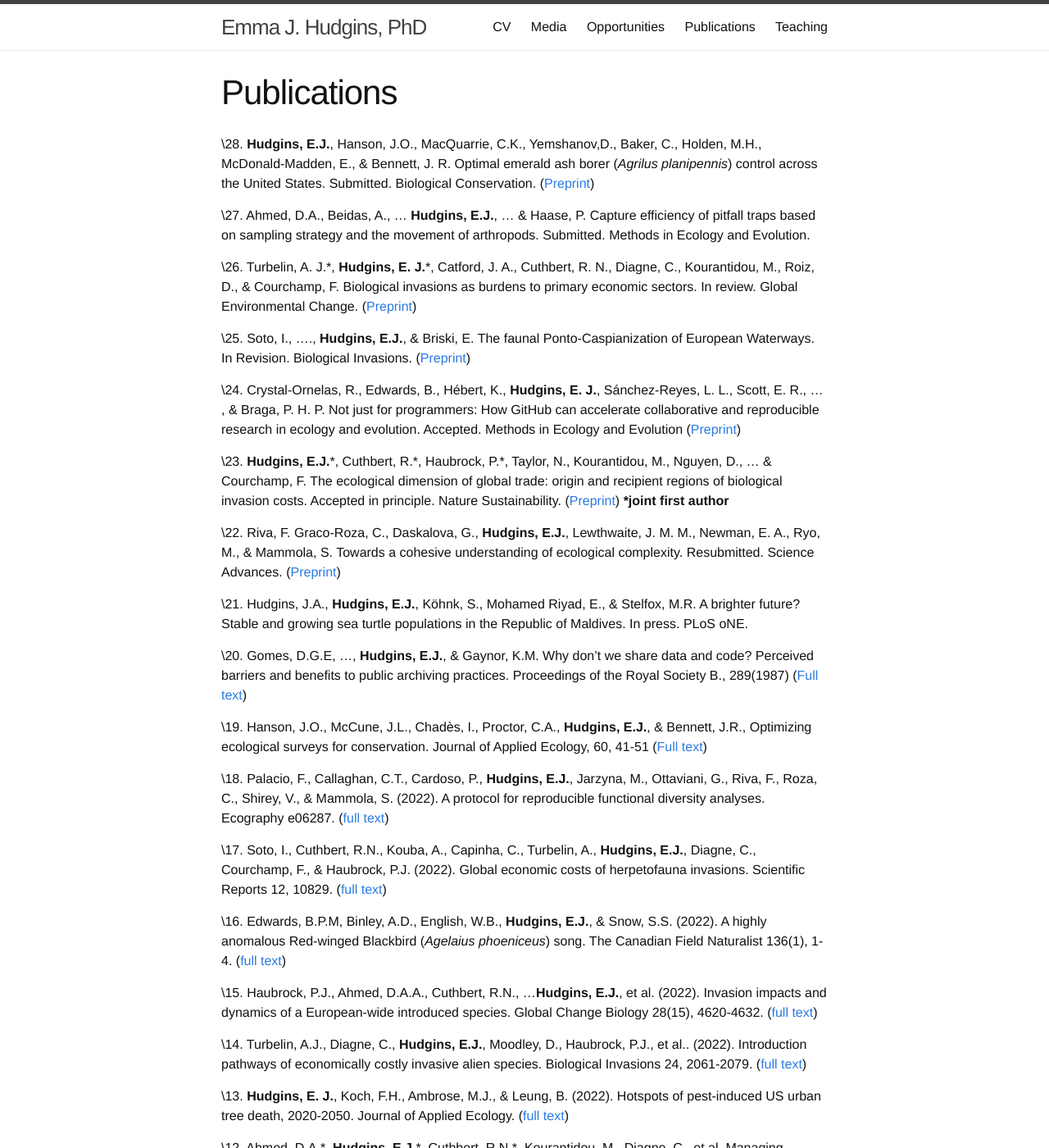
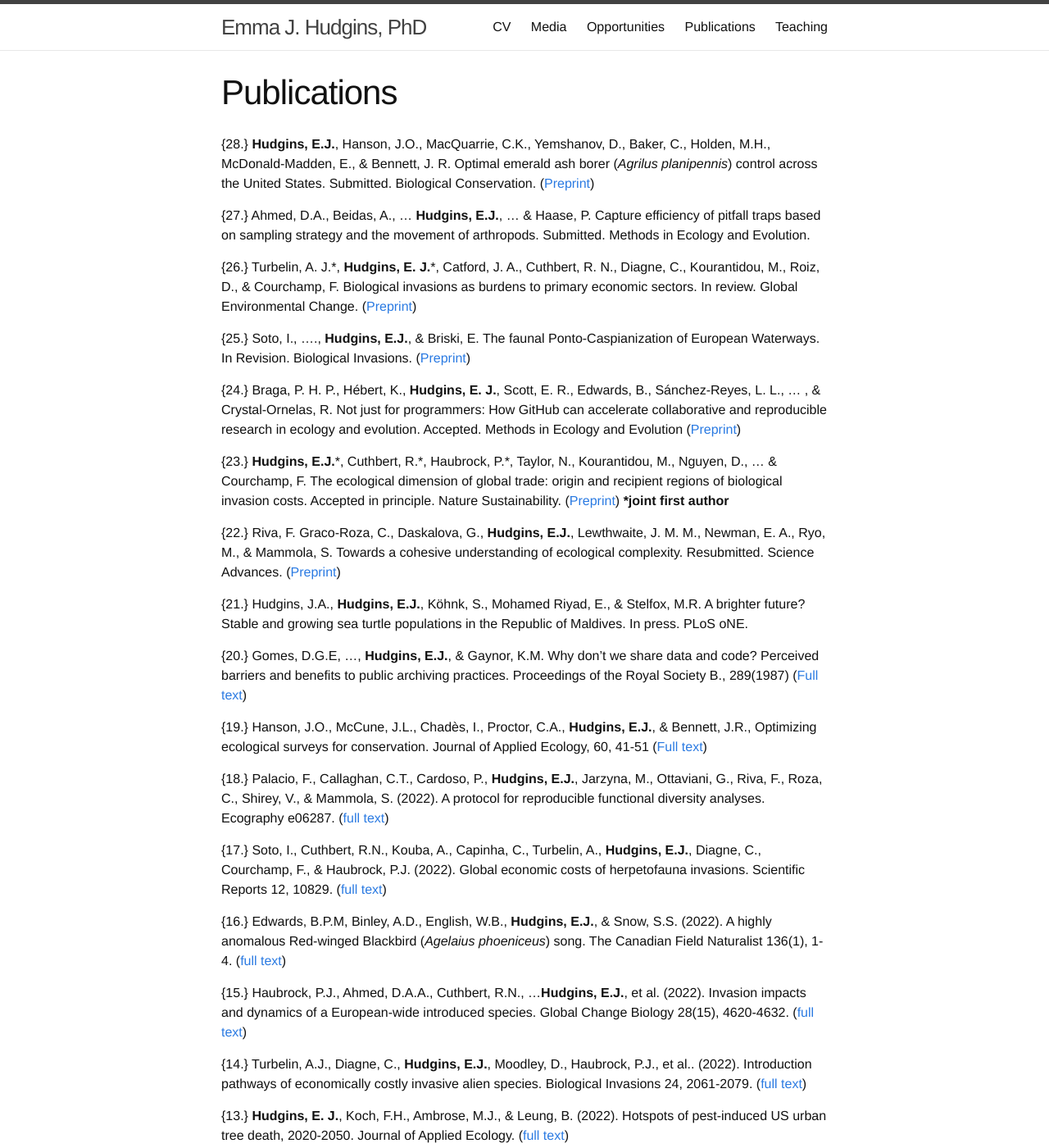
Before and after one commit to emmajhudgins/emmajhudgins.github.io, a Jekyll site: the page built from publications.md, in a window 1280 px wide and 1400 px high. Shown: the whole window at 82% size. Built offline with Jekyll 4.4.1, drawn with Linux system fonts in a browser that asks for light colours; nearby versions of some CDN libraries; some web fonts are replaced; some of the changed text lies outside the part shown.

Commit message:
Update publications.md

```diff
--- a/publications.md
+++ b/publications.md
@@ -8,64 +8,64 @@ order: 2
 
 ---
 
-\28. **Hudgins, E.J.**, Hanson, J.O., MacQuarrie, C.K., Yemshanov,D., Baker, C., Holden, M.H., McDonald-Madden, E., & Bennett, J. R. Optimal emerald ash borer (*Agrilus planipennis*) control across the United States. Submitted. Biological Conservation. ([Preprint](https://doi.org/10.21203/rs.3.rs-1998687/v2))
+{28.} **Hudgins, E.J.**, Hanson, J.O., MacQuarrie, C.K., Yemshanov, D., Baker, C., Holden, M.H., McDonald-Madden, E., & Bennett, J. R. Optimal emerald ash borer (*Agrilus planipennis*) control across the United States. Submitted. Biological Conservation. ([Preprint](https://doi.org/10.21203/rs.3.rs-1998687/v2))
 
-\27. Ahmed, D.A., Beidas, A., ... **Hudgins, E.J.**, ... & Haase, P. Capture efficiency of pitfall traps based on sampling strategy and the movement of arthropods. Submitted. Methods in Ecology and Evolution.
+{27.} Ahmed, D.A., Beidas, A., ... **Hudgins, E.J.**, ... & Haase, P. Capture efficiency of pitfall traps based on sampling strategy and the movement of arthropods. Submitted. Methods in Ecology and Evolution.
 
-\26. Turbelin, A. J.\*, **Hudgins, E. J.**\*, Catford, J. A., Cuthbert, R. N., Diagne, C., Kourantidou, M., Roiz, D., & Courchamp, F. Biological invasions as burdens to primary economic sectors. In review. Global Environmental Change. ([Preprint](https://doi.org/10.21203/rs.3.rs-2444595/v1))
+{26.} Turbelin, A. J.\*, **Hudgins, E. J.**\*, Catford, J. A., Cuthbert, R. N., Diagne, C., Kourantidou, M., Roiz, D., & Courchamp, F. Biological invasions as burdens to primary economic sectors. In review. Global Environmental Change. ([Preprint](https://doi.org/10.21203/rs.3.rs-2444595/v1))
 
-\25. Soto, I., …., **Hudgins, E.J.**, & Briski, E. The faunal Ponto-Caspianization of European Waterways. In Revision. Biological Invasions. ([Preprint](https://doi.org/10.21203/rs.3.rs-1702320/v1))
+{25.} Soto, I., …., **Hudgins, E.J.**, & Briski, E. The faunal Ponto-Caspianization of European Waterways. In Revision. Biological Invasions. ([Preprint](https://doi.org/10.21203/rs.3.rs-1702320/v1))
 
-\24. Crystal-Ornelas, R., Edwards, B., Hébert, K., **Hudgins, E. J.**, Sánchez-Reyes, L. L., Scott, E. R., … , & Braga, P. H. P. Not just for programmers: How GitHub can accelerate collaborative and reproducible research in ecology and evolution. Accepted. Methods in Ecology and Evolution ([Preprint](https://doi.org/10.31222/osf.io/x3p2q))
+{24.} Braga, P. H. P., Hébert, K., **Hudgins, E. J.**, Scott, E. R., Edwards, B., Sánchez-Reyes, L. L., … , & Crystal-Ornelas, R. Not just for programmers: How GitHub can accelerate collaborative and reproducible research in ecology and evolution. Accepted. Methods in Ecology and Evolution ([Preprint](https://doi.org/10.31222/osf.io/x3p2q))
 
-\23. **Hudgins, E.J.**\*, Cuthbert, R.\*, Haubrock, P.\*, Taylor, N., Kourantidou, M., Nguyen, D., ... & Courchamp, F. The ecological dimension of global trade: origin and recipient regions of biological invasion costs. Accepted in principle. Nature Sustainability. ([Preprint](https://doi.org/10.21203/rs.3.rs-1762292/v1))
+{23.} **Hudgins, E.J.**\*, Cuthbert, R.\*, Haubrock, P.\*, Taylor, N., Kourantidou, M., Nguyen, D., ... & Courchamp, F. The ecological dimension of global trade: origin and recipient regions of biological invasion costs. Accepted in principle. Nature Sustainability. ([Preprint](https://doi.org/10.21203/rs.3.rs-1762292/v1))
 **\*joint first author**
 
-\22. Riva, F. Graco-Roza, C., Daskalova, G., **Hudgins, E.J.**, Lewthwaite, J. M. M., Newman, E. A., Ryo, M., & Mammola, S.  Towards a cohesive understanding of ecological complexity. Resubmitted. Science Advances. ([Preprint](https://ecoevorxiv.org/tzy9k/))
+{22.} Riva, F. Graco-Roza, C., Daskalova, G., **Hudgins, E.J.**, Lewthwaite, J. M. M., Newman, E. A., Ryo, M., & Mammola, S.  Towards a cohesive understanding of ecological complexity. Resubmitted. Science Advances. ([Preprint](https://ecoevorxiv.org/tzy9k/))
 
-\21. Hudgins, J.A., **Hudgins, E.J.**, Köhnk, S., Mohamed Riyad, E., & Stelfox, M.R. A brighter future? Stable and growing sea turtle populations in the Republic of Maldives. In press. PLoS oNE.
+{21.} Hudgins, J.A., **Hudgins, E.J.**, Köhnk, S., Mohamed Riyad, E., & Stelfox, M.R. A brighter future? Stable and growing sea turtle populations in the Republic of Maldives. In press. PLoS oNE.
 
-\20. Gomes, D.G.E, …, **Hudgins, E.J.**, & Gaynor, K.M. Why don’t we share data and code? Perceived barriers and benefits to public archiving practices. Proceedings of the Royal Society B., 289(1987) ([Full text](https://royalsocietypublishing.org/doi/10.1098/rspb.2022.1113))
+{20.} Gomes, D.G.E, …, **Hudgins, E.J.**, & Gaynor, K.M. Why don’t we share data and code? Perceived barriers and benefits to public archiving practices. Proceedings of the Royal Society B., 289(1987) ([Full text](https://royalsocietypublishing.org/doi/10.1098/rspb.2022.1113))
 
-\19. Hanson, J.O., McCune, J.L., Chadès, I., Proctor, C.A., **Hudgins, E.J.**, & Bennett, J.R., Optimizing ecological surveys for conservation. Journal of Applied Ecology, 60, 41-51 ([Full text](https://doi.org/10.1111/1365-2664.14309))
+{19.} Hanson, J.O., McCune, J.L., Chadès, I., Proctor, C.A., **Hudgins, E.J.**, & Bennett, J.R., Optimizing ecological surveys for conservation. Journal of Applied Ecology, 60, 41-51 ([Full text](https://doi.org/10.1111/1365-2664.14309))
 
-\18.  Palacio, F., Callaghan, C.T., Cardoso, P., **Hudgins, E.J.**, Jarzyna, M., Ottaviani, G., Riva, F., Roza, C., Shirey, V., & Mammola, S. (2022). A protocol for reproducible functional diversity analyses. Ecography e06287. ([full text](https://doi.org/10.1111/ecog.06287))
+{18.} Palacio, F., Callaghan, C.T., Cardoso, P., **Hudgins, E.J.**, Jarzyna, M., Ottaviani, G., Riva, F., Roza, C., Shirey, V., & Mammola, S. (2022). A protocol for reproducible functional diversity analyses. Ecography e06287. ([full text](https://doi.org/10.1111/ecog.06287))
 
-\17.  Soto, I., Cuthbert, R.N., Kouba, A., Capinha, C., Turbelin, A., **Hudgins, E.J.**, Diagne, C., Courchamp, F., & Haubrock, P.J. (2022). Global economic costs of herpetofauna invasions. Scientific Reports 12, 10829. ([full text](https://doi.org/10.1038/s41598-022-15079-9))
+{17.} Soto, I., Cuthbert, R.N., Kouba, A., Capinha, C., Turbelin, A., **Hudgins, E.J.**, Diagne, C., Courchamp, F., & Haubrock, P.J. (2022). Global economic costs of herpetofauna invasions. Scientific Reports 12, 10829. ([full text](https://doi.org/10.1038/s41598-022-15079-9))
 
-\16. Edwards, B.P.M, Binley, A.D., English, W.B., **Hudgins, E.J.**, & Snow, S.S. (2022). A highly anomalous Red-winged Blackbird (*Agelaius phoeniceus*) song. The Canadian Field Naturalist 136(1), 1-4. ([full text](https://doi.org/10.22621/cfn.v136i1.2877))
+{16.} Edwards, B.P.M, Binley, A.D., English, W.B., **Hudgins, E.J.**, & Snow, S.S. (2022). A highly anomalous Red-winged Blackbird (*Agelaius phoeniceus*) song. The Canadian Field Naturalist 136(1), 1-4. ([full text](https://doi.org/10.22621/cfn.v136i1.2877))
 
-\15.  Haubrock, P.J., Ahmed, D.A.A., Cuthbert, R.N., …**Hudgins, E.J.**, et al. (2022). Invasion impacts and dynamics of a European-wide introduced species. Global Change Biology 28(15), 4620-4632. ([full text](https://doi.org/10.1111/gcb.16207))
+{15.} Haubrock, P.J., Ahmed, D.A.A., Cuthbert, R.N., …**Hudgins, E.J.**, et al. (2022). Invasion impacts and dynamics of a European-wide introduced species. Global Change Biology 28(15), 4620-4632. ([full text](https://doi.org/10.1111/gcb.16207))
 
-\14. Turbelin, A.J., Diagne, C., **Hudgins, E.J.**, Moodley, D., Haubrock, P.J., et al.. (2022). Introduction pathways of economically costly invasive alien species. Biological Invasions 24, 2061-2079. ([full text](https://doi.org/10.1007/s10530-022-02796-5))
+{14.} Turbelin, A.J., Diagne, C., **Hudgins, E.J.**, Moodley, D., Haubrock, P.J., et al.. (2022). Introduction pathways of economically costly invasive alien species. Biological Invasions 24, 2061-2079. ([full text](https://doi.org/10.1007/s10530-022-02796-5))
 
-\13. **Hudgins, E. J.**, Koch, F.H., Ambrose, M.J., & Leung, B. (2022). Hotspots of pest-induced US urban tree death, 2020-2050. Journal of Applied Ecology. ([full text](https://doi.org/10.1111/1365-2664.14141/))
+{13.} **Hudgins, E. J.**, Koch, F.H., Ambrose, M.J., & Leung, B. (2022). Hotspots of pest-induced US urban tree death, 2020-2050. Journal of Applied Ecology. ([full text](https://doi.org/10.1111/1365-2664.14141/))
 
-\12. Ahmed, D.A.\*, **Hudgins, E.J.**\*, Cuthbert, R.N.\*, Kourantidou, M., Diagne, C., et al. Managing biological invasions: the cost of inaction. Accepted. Biological Invasions. ([full text](https://doi.org/10.1007/s10530-022-02755-0))
+{12.} Ahmed, D.A.\*, **Hudgins, E.J.**\*, Cuthbert, R.N.\*, Kourantidou, M., Diagne, C., et al. Managing biological invasions: the cost of inaction. Accepted. Biological Invasions. ([full text](https://doi.org/10.1007/s10530-022-02755-0))
 \***joint first author**
 
-\11. Cuthbert, R.N., Diagne, C\*. **Hudgins, E.J.**\*, Turbelin, A.J.\*, Ahmed, D. A., Albert, C., Bodey, T.W., Briski, E., Essl, F., Haubrock, P.J., Gozlan, R.E., Kirichenko, N., Kourantidou, M., Kramer, A. M., & Courchamp, F. (2022). Biological invasion costs reveal insufficient proactive management worldwide. Science of the Total Environment, 153404. ([full text](https://doi.org/10.1016/j.scitotenv.2022.153404))
+{11.} Cuthbert, R.N., Diagne, C\*. **Hudgins, E.J.**\*, Turbelin, A.J.\*, Ahmed, D. A., Albert, C., Bodey, T.W., Briski, E., Essl, F., Haubrock, P.J., Gozlan, R.E., Kirichenko, N., Kourantidou, M., Kramer, A. M., & Courchamp, F. (2022). Biological invasion costs reveal insufficient proactive management worldwide. Science of the Total Environment, 153404. ([full text](https://doi.org/10.1016/j.scitotenv.2022.153404))
 \***joint second author**
 
-\10. Haubrock, P. J., Cuthbert, R. N., **Hudgins, E. J.**, Crystal-Ornelas, R., Kourantidou, M., Moodley, D., Liu, C., Turbelin, A.J., Leroy, B., & Courchamp, F. (2022). Geographic and taxonomic trends of rising biological invasion costs. Science of the Total Environment, 152948. ([full text](https://doi.org/10.1016/j.scitotenv.2022.152948))
+{10.} Haubrock, P. J., Cuthbert, R. N., **Hudgins, E. J.**, Crystal-Ornelas, R., Kourantidou, M., Moodley, D., Liu, C., Turbelin, A.J., Leroy, B., & Courchamp, F. (2022). Geographic and taxonomic trends of rising biological invasion costs. Science of the Total Environment, 152948. ([full text](https://doi.org/10.1016/j.scitotenv.2022.152948))
 
-\9. Ahmed, D. **Hudgins, E.J.**, Cuthbert, R., Haubrock, P.J., Renault, D., Bonnaud, E., Diagne, C., & Courchamp, F. (2021). Modelling the damage costs of invasive alien species. Biological Invasions. ([full text](https://doi.org/10.1007/s10530-021-02586-5))
+{9.} Ahmed, D. **Hudgins, E.J.**, Cuthbert, R., Haubrock, P.J., Renault, D., Bonnaud, E., Diagne, C., & Courchamp, F. (2021). Modelling the damage costs of invasive alien species. Biological Invasions. ([full text](https://doi.org/10.1007/s10530-021-02586-5))
 
-\8. Reid, C.H., **Hudgins, E.J.**, Guay, J.D., Patterson, S., Medd, A.M., Cooke, S.J., & Bennett, J.R. (2021). The state of Canada’s biosecurity efforts to protect biodiversity from species invasions. FACETS 6: 1922-1954. ([full text](https://doi.org/10.1139/facets-2021-0012))
+{8.} Reid, C.H., **Hudgins, E.J.**, Guay, J.D., Patterson, S., Medd, A.M., Cooke, S.J., & Bennett, J.R. (2021). The state of Canada’s biosecurity efforts to protect biodiversity from species invasions. FACETS 6: 1922-1954. ([full text](https://doi.org/10.1139/facets-2021-0012))
 
-\7. Crystal-Ornelas, R. Fantle-Lepczyk, J., Kramer, A., **Hudgins, E.J.**, Leung, B. Diagne, C., et al. (2021) Economic costs of biological invasions within North America. NeoBiota 67, 485-510. ([full text](https://neobiota.pensoft.net/article/58038/))
+{7.} Crystal-Ornelas, R. Fantle-Lepczyk, J., Kramer, A., **Hudgins, E.J.**, Leung, B. Diagne, C., et al. (2021) Economic costs of biological invasions within North America. NeoBiota 67, 485-510. ([full text](https://neobiota.pensoft.net/article/58038/))
 
-\6. **Hudgins, E.J.**, Liebhold, A.M., & Leung, B. Comparing generalized to customized models for United States invasive forest pests. Ecological Applications (2020) 30(1):e01988. ([full text](https://esajournals.onlinelibrary.wiley.com/doi/10.1002/eap.1988))
+{6.} **Hudgins, E.J.**, Liebhold, A.M., & Leung, B. Comparing generalized to customized models for United States invasive forest pests. Ecological Applications (2020) 30(1):e01988. ([full text](https://esajournals.onlinelibrary.wiley.com/doi/10.1002/eap.1988))
 
-\5. Leung, B., **Hudgins, E. J.**, Potapova, A., & Ruiz-Jaen, M. (2019). A new baseline for countrywide α-diversity and species distributions: illustration using >6000 plant species in Panama. Ecological Applications 29(3): e01866. ([full text](https://esajournals.onlinelibrary.wiley.com/doi/10.1002/eap.1866))
+{5.} Leung, B., **Hudgins, E. J.**, Potapova, A., & Ruiz-Jaen, M. (2019). A new baseline for countrywide α-diversity and species distributions: illustration using >6000 plant species in Panama. Ecological Applications 29(3): e01866. ([full text](https://esajournals.onlinelibrary.wiley.com/doi/10.1002/eap.1866))
 
-\4. **Hudgins, E.J.**, Liebhold, A.M., & Leung, B. (2018). Corrigendum: Predicting the spread of all invasive forest pests in the United States. Ecology Letters 21(11): 1752-1754. ([full text](https://onlinelibrary.wiley.com/doi/10.1111/ele.13149))
+{4.} **Hudgins, E.J.**, Liebhold, A.M., & Leung, B. (2018). Corrigendum: Predicting the spread of all invasive forest pests in the United States. Ecology Letters 21(11): 1752-1754. ([full text](https://onlinelibrary.wiley.com/doi/10.1111/ele.13149))
 
-\3. **Hudgins, E.J.**, Liebhold, A.M., & Leung, B. (2017). Predicting the spread of all invasive forest pests in the United States. Ecology Letters 20(4): 426-435. ([full text](http://onlinelibrary.wiley.com/doi/10.1111/ele.12741/full))
+{3.} **Hudgins, E.J.**, Liebhold, A.M., & Leung, B. (2017). Predicting the spread of all invasive forest pests in the United States. Ecology Letters 20(4): 426-435. ([full text](http://onlinelibrary.wiley.com/doi/10.1111/ele.12741/full))
 
-\2. Iacarella, J.C., **Hudgins, E.J.**, Dick, J.T.A., & Ricciardi, A. (2017). Predatory behaviour of an invasive amphipod in response to the presence of conspecifics and predation risk. Canadian Journal of Fisheries and Aquatic Sciences 75(1): 131-140. ([full text](http://www.nrcresearchpress.com/doi/full/10.1139/cjfas-2016-0417))
+{2.} Iacarella, J.C., **Hudgins, E.J.**, Dick, J.T.A., & Ricciardi, A. (2017). Predatory behaviour of an invasive amphipod in response to the presence of conspecifics and predation risk. Canadian Journal of Fisheries and Aquatic Sciences 75(1): 131-140. ([full text](http://www.nrcresearchpress.com/doi/full/10.1139/cjfas-2016-0417))
 
-\1. Hudgins, J.A., **Hudgins, E.J.**, Ali, K., & Mancini, A. (2017). Citizen science surveys elucidate key foraging and nesting habitat for two endangered marine turtle species within the Republic of Maldives. Herpetology Notes 10: 463-471. ([full text](https://www.biotaxa.org/hn/article/view/26126))
+{1.} Hudgins, J.A., **Hudgins, E.J.**, Ali, K., & Mancini, A. (2017). Citizen science surveys elucidate key foraging and nesting habitat for two endangered marine turtle species within the Republic of Maldives. Herpetology Notes 10: 463-471. ([full text](https://www.biotaxa.org/hn/article/view/26126))
 
 \* equivalent contribution
 
```
